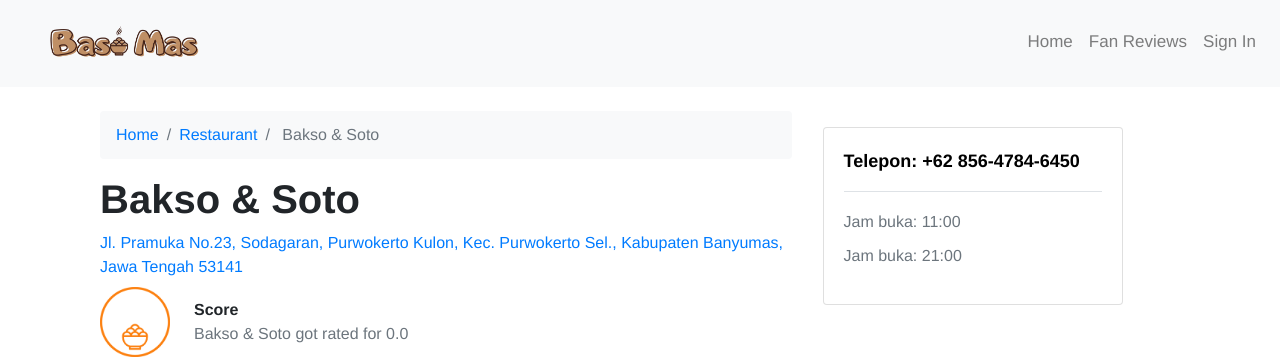
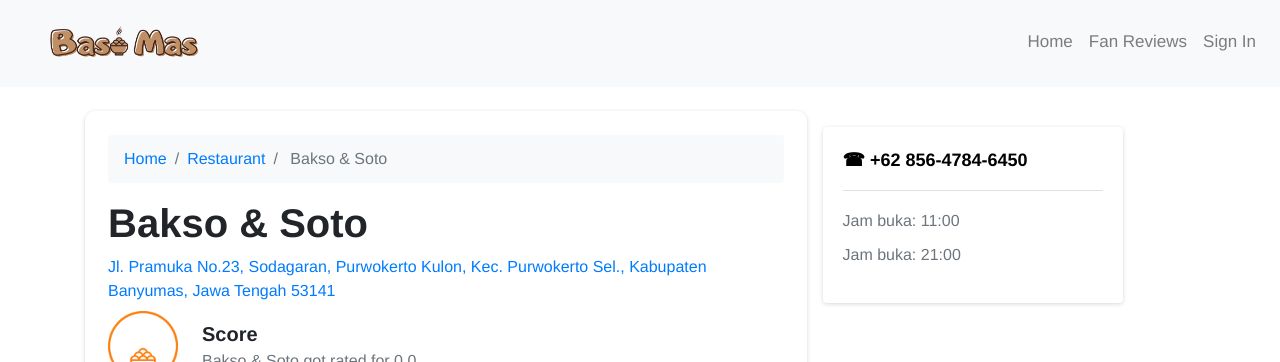
Before and after one commit to dpw1-222302/basoMas, a PHP site: page /restaurant.php?idResto=1 in a window 1280 px wide. Shown: the top 362 px of the page. Run offline with PHP 8.4, Linux system fonts and the light colour scheme; data comes from the database, SQL or seed files in the repository; some libraries are stand-ins or nearby versions.

Commit message:
update demo

```diff
--- a/assets/css/style.css
+++ b/assets/css/style.css
@@ -76,6 +76,12 @@ main {
 
 .width-review{
   width: 65%;
+
+}
+
+.shadow-review{
+  border-radius: 10px;
+  box-shadow: rgba(0, 0, 0, 0.16) 0px 1px 4px;
 }
 
 .rating-container {
@@ -94,25 +100,33 @@ main {
   margin: 0;
 }
 
-.resto-container {
-  border-bottom: 1px solid rgb(167, 167, 167);
-}
-
 .resto-container div {
-  display: flex;
   border-radius: 13px;
   height: 450px;
-  background-color: rgb(221, 221, 221);
   justify-content: center;
+  z-index: 10;
 }
 
 .resto-container div img{
+  position: relative;
   height: 100%;
+  z-index: 999;
 }
 
-.info-card{
-  padding: 0;
+.resto-container div::before{
+  filter: blur(5px);
 }
+
+.info-card .card{
+  border: 1px;
+  box-shadow: rgba(0, 0, 0, 0.16) 0px 1px 4px;
+
+}
+
+p.score{
+  font-size: 20px;
+}
+
 .login-container {
   display: flex;
   flex-direction: column;
@@ -121,8 +135,8 @@ main {
 .review-container {
   display: flex;
   padding: 20px;
-
-  margin-top: 2rem;
+  box-shadow: rgba(0, 0, 0, 0.16) 0px 1px 4px;
+  margin:2rem 0 ;
 }
 
 .review-container .review-image .image-dummy {
@@ -209,3 +223,7 @@ main {
 a:hover{
   text-decoration: none !important;
 }
+
+footer{
+  background-color:#181211;
+}
--- a/index.php
+++ b/index.php
@@ -107,7 +107,7 @@
                         ?>
                         <a href="./restaurant.php?idResto=<?= $data['resto_id']; ?>">
                             <div class="col">
-                                <div class="card shadow-sm resto-card">
+                                <div class="card shadow-review resto-card">
                                     <img src="assets/img/<?= $data['foto']?>" alt="<?= $data['foto'] ?>" class="card-img-top">
                                     <div class="card-body">
                                         <h5 class="card-title">
@@ -137,7 +137,7 @@
         </section>
     </main>
     <!-- Footer -->
-    <footer class="text-center text-lg-start text-muted" style="background-color:#cfc6b4;">
+    <footer class="text-center text-lg-start text-muted" style="">
         <!-- Section: Social media -->
         <section class="d-flex justify-content-center justify-content-lg-between p-4 border-bottom">
             <!-- Left -->
--- a/restaurant.php
+++ b/restaurant.php
@@ -12,7 +12,8 @@ include 'connect.php'
     <link rel="stylesheet" href="https://cdn.jsdelivr.net/npm/bootstrap@4.0.0/dist/css/bootstrap.min.css"
         integrity="sha384-Gn5384xqQ1aoWXA+058RXPxPg6fy4IWvTNh0E263XmFcJlSAwiGgFAW/dAiS6JXm" crossorigin="anonymous">
     <link rel="stylesheet" href="https://cdnjs.cloudflare.com/ajax/libs/font-awesome/4.7.0/css/font-awesome.min.css">
-    <script src="https://kit.fontawesome.com/yourcode.js" crossorigin="anonymous"></script>
+    <link href="admin/restaurant/vendor/fontawesome-free/css/all.min.css" rel="stylesheet" type="text/css">
+
 </head>
 
 <body>
@@ -71,10 +72,11 @@ include 'connect.php'
         <div class="d-flex review-flex">
             <!-- konten reviewnya -->
             <div class="width-review">
-                <nav class="container   " aria-label="breadcrumb">
+                <div class="shadow-review p-2">
+                    <nav class="container mt-3" aria-label="breadcrumb">
                         <ol class="breadcrumb badge-light">
-                        <li class="breadcrumb-item"><a href="index.php">Home</a></li>
-                        <li class="breadcrumb-item"><a href="#">Restaurant</a></li>
+                            <li class="breadcrumb-item "><a href="index.php">Home</a></li>
+                            <li class="breadcrumb-item "><a href="#">Restaurant</a></li>
                             <li class="breadcrumb-item active" aria-current="page">
                                 <?= $data['nama_resto'] ?>
                             </li>
@@ -104,7 +106,7 @@ include 'connect.php'
                         <div class="rating-container">
                             <img src="assets/img/Logo Rating.png" alt="">
                             <div class="user-info">
-                            <p class="username font-weight-bold">Score</p>
+                                <p class="score font-weight-bold">Score</p>
                                 <p class="text-secondary">
                                     <?= $data['nama_resto']; ?> got rated for 0.0
 
@@ -112,13 +114,21 @@ include 'connect.php'
                             </div>
                         </div>
 
-                    <div class="resto-container mt-2">
-                        <div class="d-flex img-resto ">
-                            <img src="assets/upload/restaurant/<?= $data['foto'] ?>" alt="<?= $data['nama_resto']; ?>">
+                        <div class="d-block position-relative">
+                            <div class="resto-container mt-2 position-relative" style="background-image: url('assets/upload/restaurant/<?= $data['foto']?>'); ">
+
+                                <div class="d-flex img-resto">
+                                    <img src="assets/upload/restaurant/<?= $data['foto'] ?>"
+                                        alt="<?= $data['nama_resto']; ?>">
                                 </div>
                             </div>
                         </div>
 
+                    </div>
+
+                </div>
+
+                <!-- review user loop -->
                 <div>
 
                     <?php
@@ -140,7 +150,9 @@ include 'connect.php'
                                     <h5 class="card-title font-weight-bold">
                                         <?= $review['nama_lengkap'] ?>
                                     </h5>
-                                    <h6 class="card-subtitle mb-2 text-muted">Waktu Review <?= $myFormatForView?></h6>
+                                    <h6 class="card-subtitle mb-2 text-muted">Waktu Review
+                                        <?= $myFormatForView ?>
+                                    </h6>
                                     <p class="card-text">
                                         <?= $review['caption'] ?>
                                     </p>
@@ -158,12 +170,12 @@ include 'connect.php'
                 <div class="card m-3 shadow-sm">
                     <div class="card-body">
                         <div class="mb-4 border-bottom card-title font-weight-bold">
-                            <p>Telepon:
+                            <p>&#9742;
                                 <?= $data['no_telp'] ?>
                             </p>
                         </div>
                         <div class="card-subtitle text-muted">
-                            <p>Jam buka:
+                            <p> Jam buka:
                                 <?= $data['jam_buka'] ?>
                             </p>
                         </div>
@@ -178,7 +190,7 @@ include 'connect.php'
         </div>
     </main>
 
-    <footer class="text-center text-lg-start text-muted" style="background-color:#cfc6b4;">
+    <footer class="text-center text-lg-start text-muted">
         <!-- Section: Social media -->
         <section class="d-flex justify-content-center justify-content-lg-between p-4 border-bottom">
             <!-- Left -->
```
Also changed, not shown: admin/restaurant/tables.php (+1 -13 lines). Lines whose indentation alone changed are shown as unchanged.
